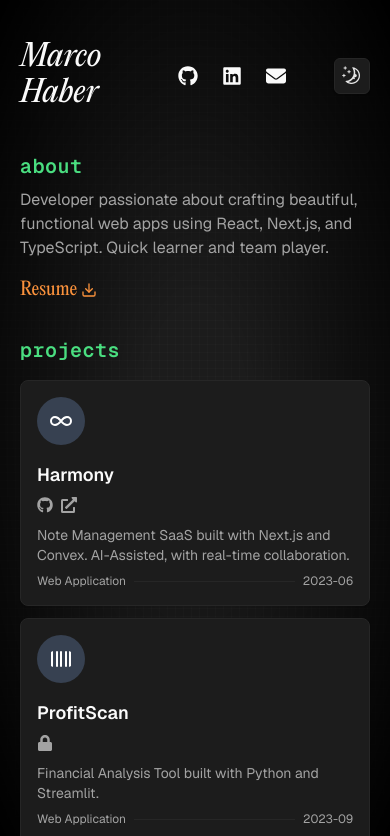
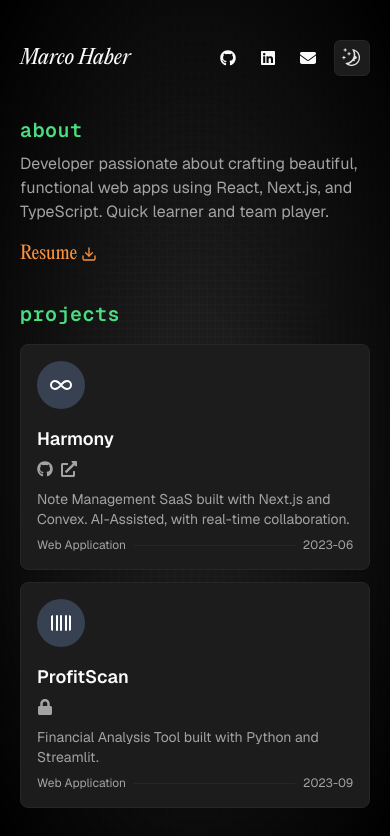
Before and after one commit to marcoshaber99/personal-site, a Next.js app: page / in a window 390 px wide. Shown: the top 836 px of the page. Built offline with nearby package versions, Linux system fonts and the light colour scheme.

Commit message:
fix title

```diff
--- a/components/header.tsx
+++ b/components/header.tsx
@@ -14,13 +14,16 @@ export function Header() {
   return (
     <div className="flex items-center justify-between mb-8">
       <header>
-        <Link href="/" className="text-3xl font-pp-italic">
+        <Link
+          href="/"
+          className="text-xl sm:text-2xl md:text-3xl font-pp-italic"
+        >
           Marco Haber
         </Link>
       </header>
       <nav className="flex items-center">
         <ul
-          className="flex space-x-2 mr-10"
+          className="flex space-x-1 sm:space-x-2 mr-2 sm:mr-4 md:mr-10"
           onMouseLeave={() => setHoveredLink(null)}
         >
           {socialLinks.map((link) => (
@@ -55,7 +58,7 @@ export function Header() {
                 })}
                 onMouseEnter={() => setHoveredLink(link.name)}
               >
-                <link.icon className="h-5 w-5" />
+                <link.icon className="h-4 w-4 sm:h-5 sm:w-5" />
               </Link>
             </li>
           ))}
```
